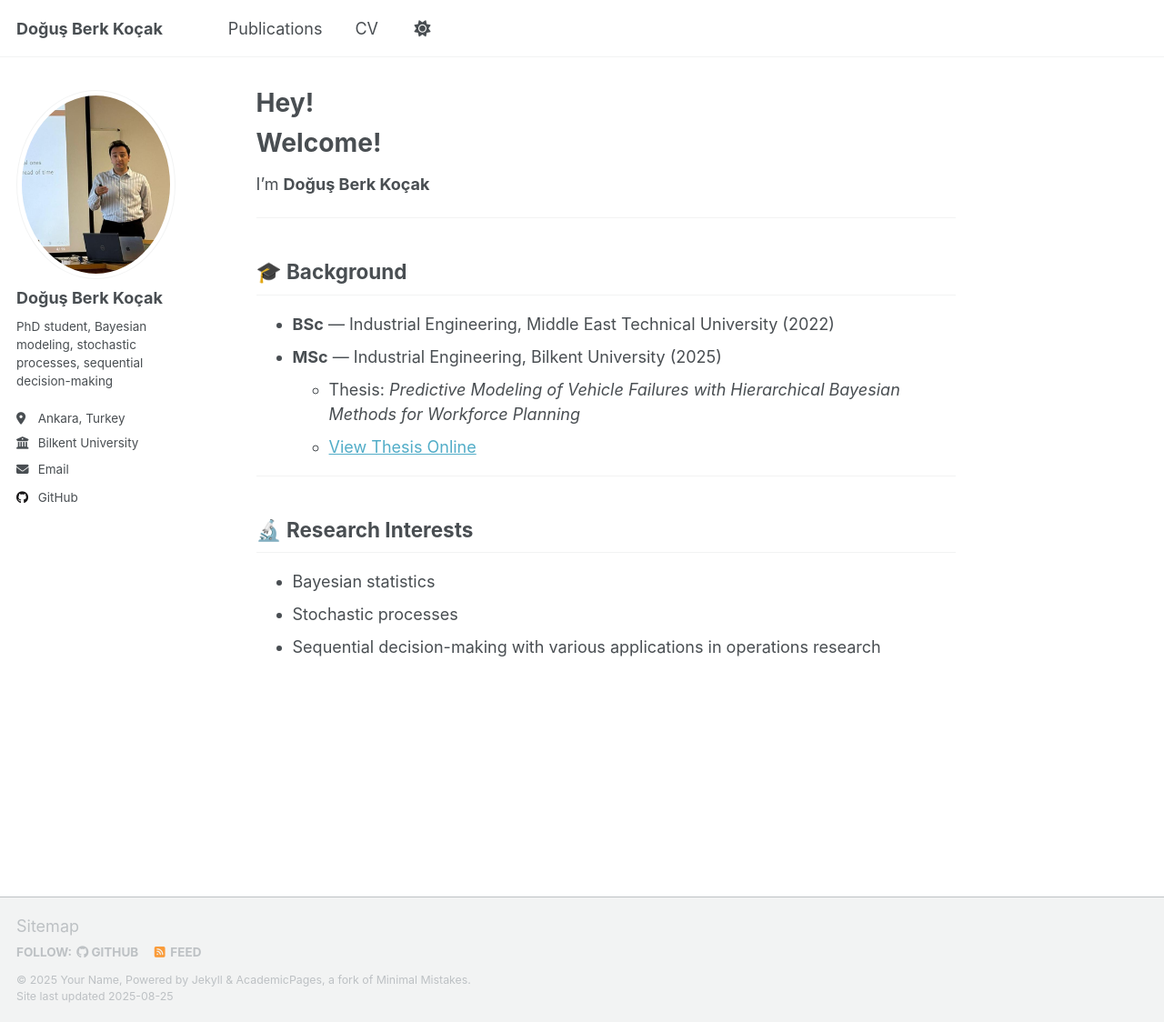
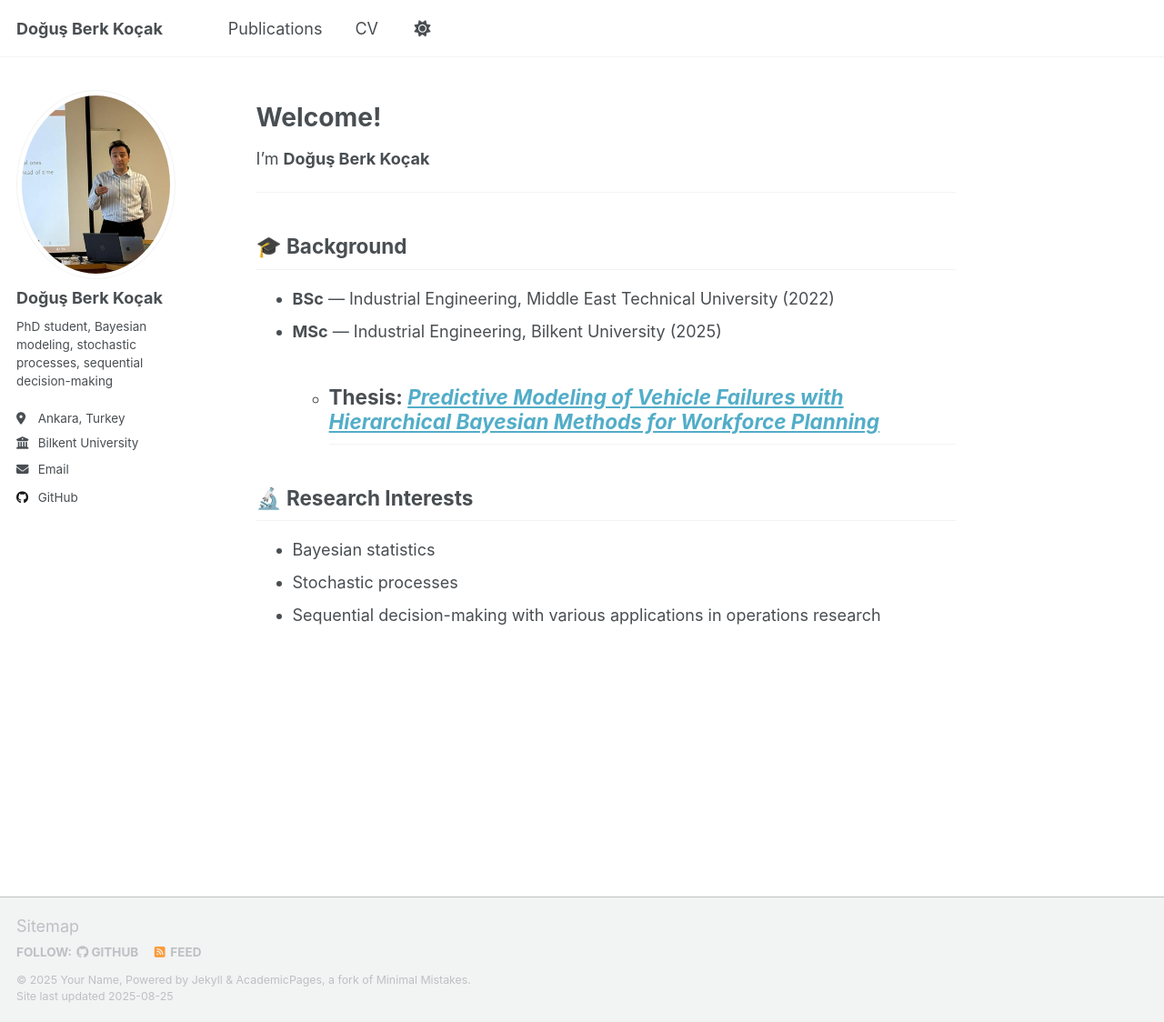
Before and after one commit to dbkocak/dbkocak.github.io, a Jekyll site: the page built from _pages/about.md, in a window 1280 px wide and 1124 px high. Shown: the whole window at 91% size. Built offline with Jekyll 4.4.1, drawn with Linux system fonts in a browser that asks for light colours; a script that is not in the unit is left out.

Commit message:
Update about.md

```diff
--- a/_pages/about.md
+++ b/_pages/about.md
@@ -1,6 +1,6 @@
 ---
 permalink: /
-title: "Hey!"
+title: ""
 author_profile: true
 redirect_from:
   - /about/
@@ -16,9 +16,7 @@ I’m **Doğuş Berk Koçak**
 ## 🎓 Background
 - **BSc** — Industrial Engineering, Middle East Technical University (2022)
 - **MSc** — Industrial Engineering, Bilkent University (2025)
-  - Thesis: *Predictive Modeling of Vehicle Failures with Hierarchical Bayesian Methods for Workforce Planning*
-  - [View Thesis Online](https://repository.bilkent.edu.tr/items/a695c634-ed2f-4216-9e33-ac5f5be32f89)
-
+  - Thesis: [*Predictive Modeling of Vehicle Failures with Hierarchical Bayesian Methods for Workforce Planning*](https://repository.bilkent.edu.tr/items/a695c634-ed2f-4216-9e33-ac5f5be32f89)
 ---
 
 ## 🔬 Research Interests
```
